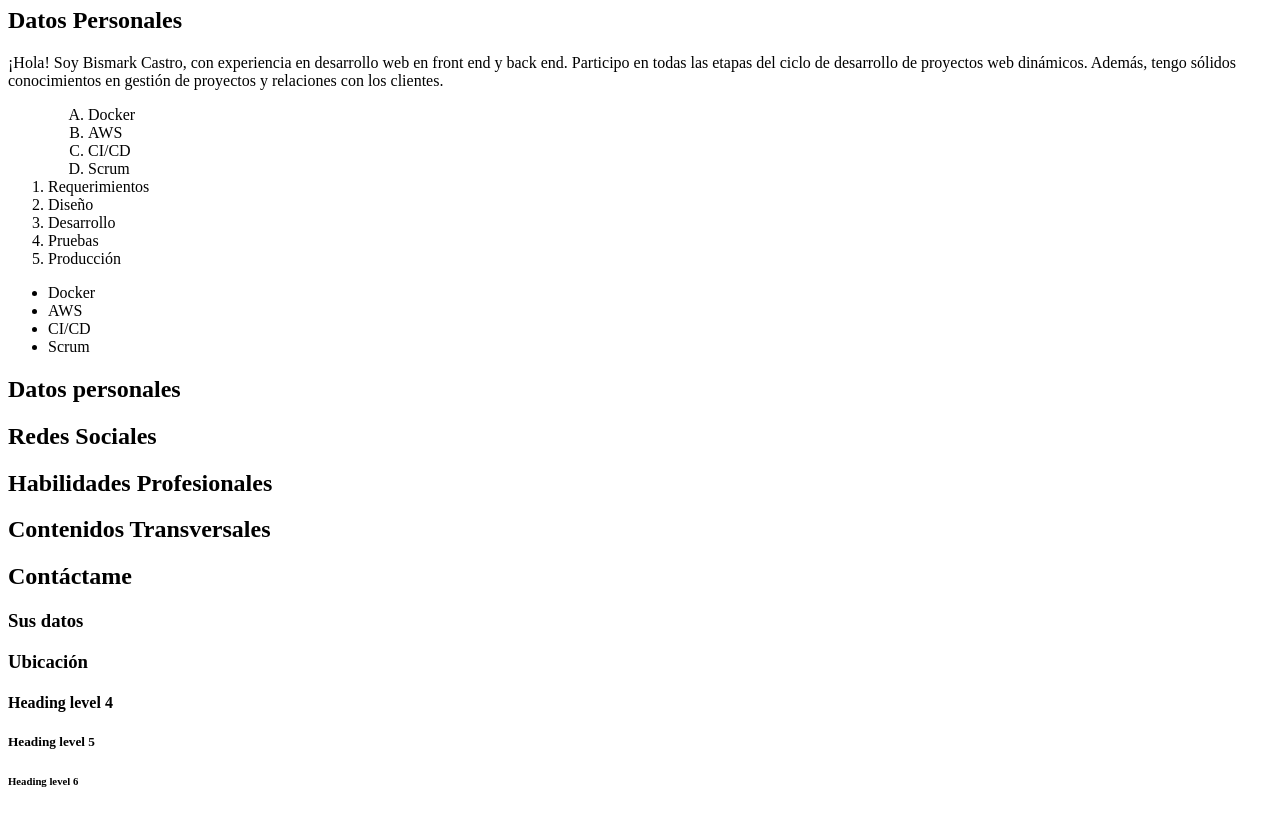
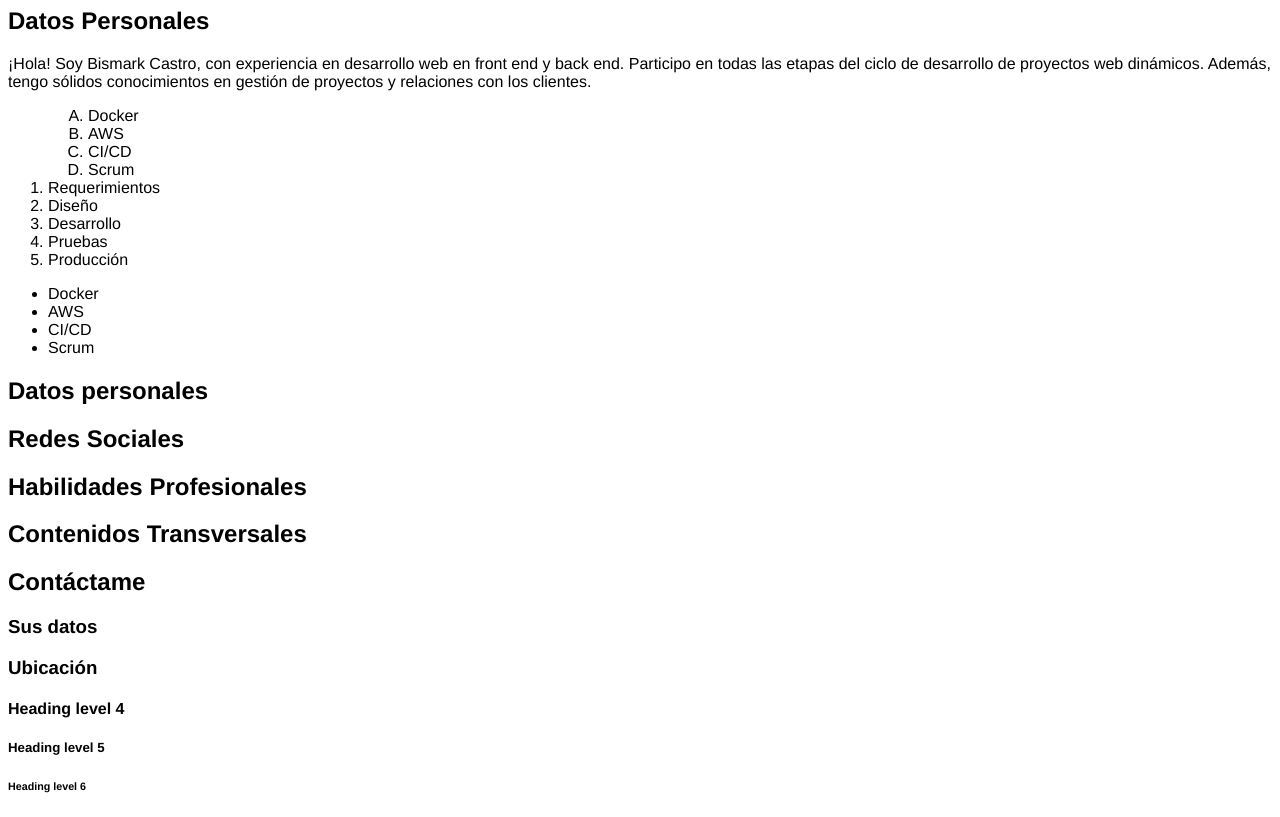
Before and after one commit to bismarkcastro/curriculum, a plain HTML site: page index.html in a window 1280 px wide. Shown: the part 73-890 px from the top of the page. Drawn offline with Linux system fonts and the light colour scheme.

Commit message:
CSS - hoja de estilo externa con estilo de letra

```diff
--- a/public/stylesheets/style.css
+++ b/public/stylesheets/style.css
@@ -1,3 +1,7 @@
 h1 {
     font-style: italic;
   }
+
+  * {
+    font-family: "Gill Sans Extrabold", Helvetica, sans-serif;
+  }
```
